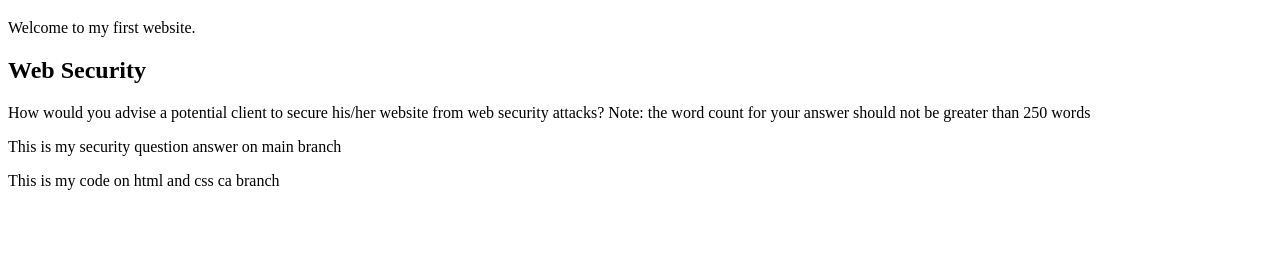
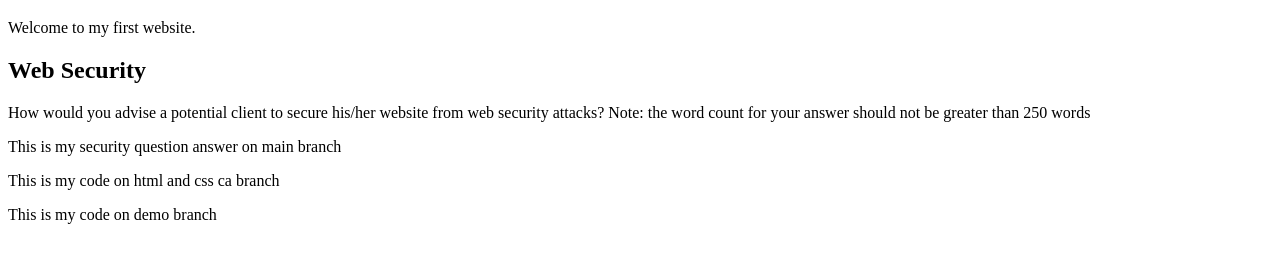
Before and after one commit to Noroff-FEU-Assignments/cross-course-project-ta1itha, a plain HTML site: page index.html in a window 1280 px wide. Shown: the part 61-324 px from the top of the page. Drawn offline with Linux system fonts and the light colour scheme.

Commit message:
add code to index.html for demo

```diff
--- a/index.html
+++ b/index.html
@@ -13,6 +13,7 @@
         attacks? Note: the word count for your answer should not be greater than 250 words</p>
     <p id="web-security-answer"> This is my security question answer on main branch</p>
     <p id="web-security-answer"> This is my code on html and css ca branch</p>
+    <p id="web-security-answer"> This is my code on demo branch</p>
 </body>
 
 </html>
```
